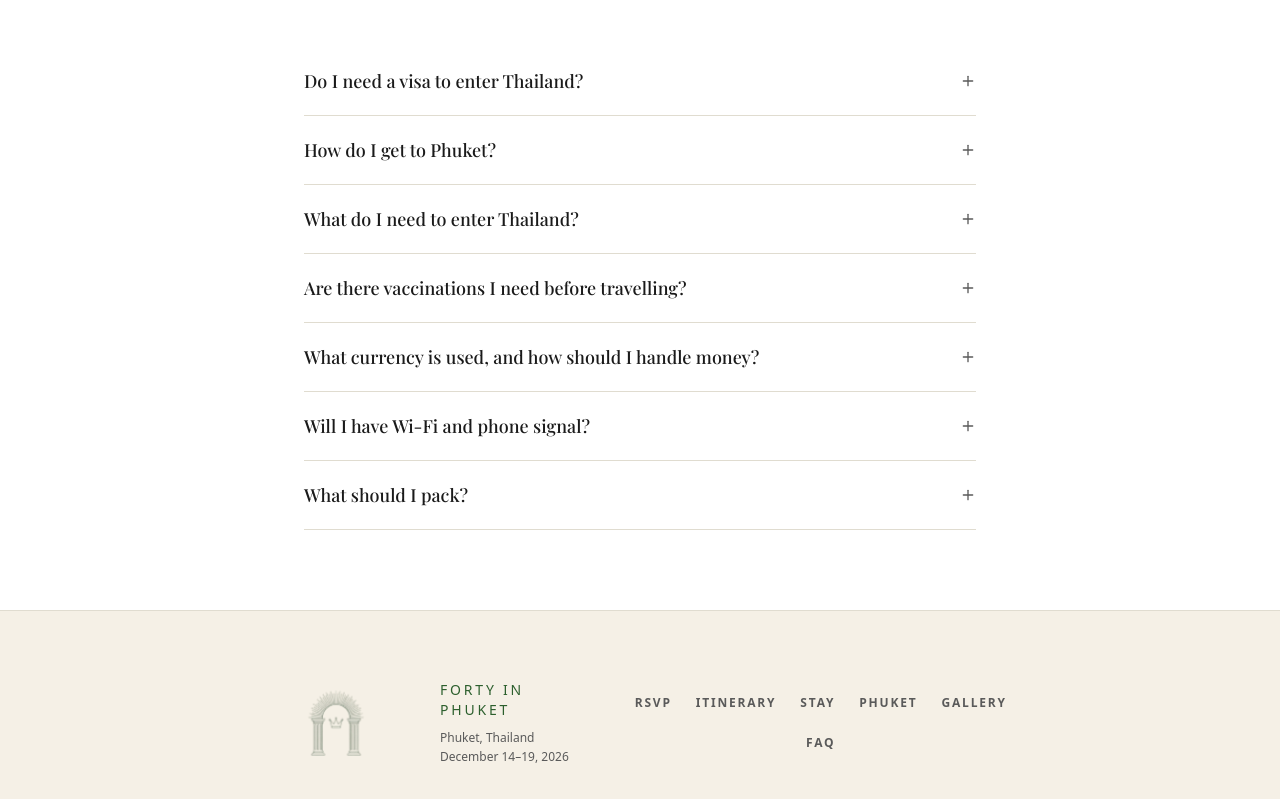
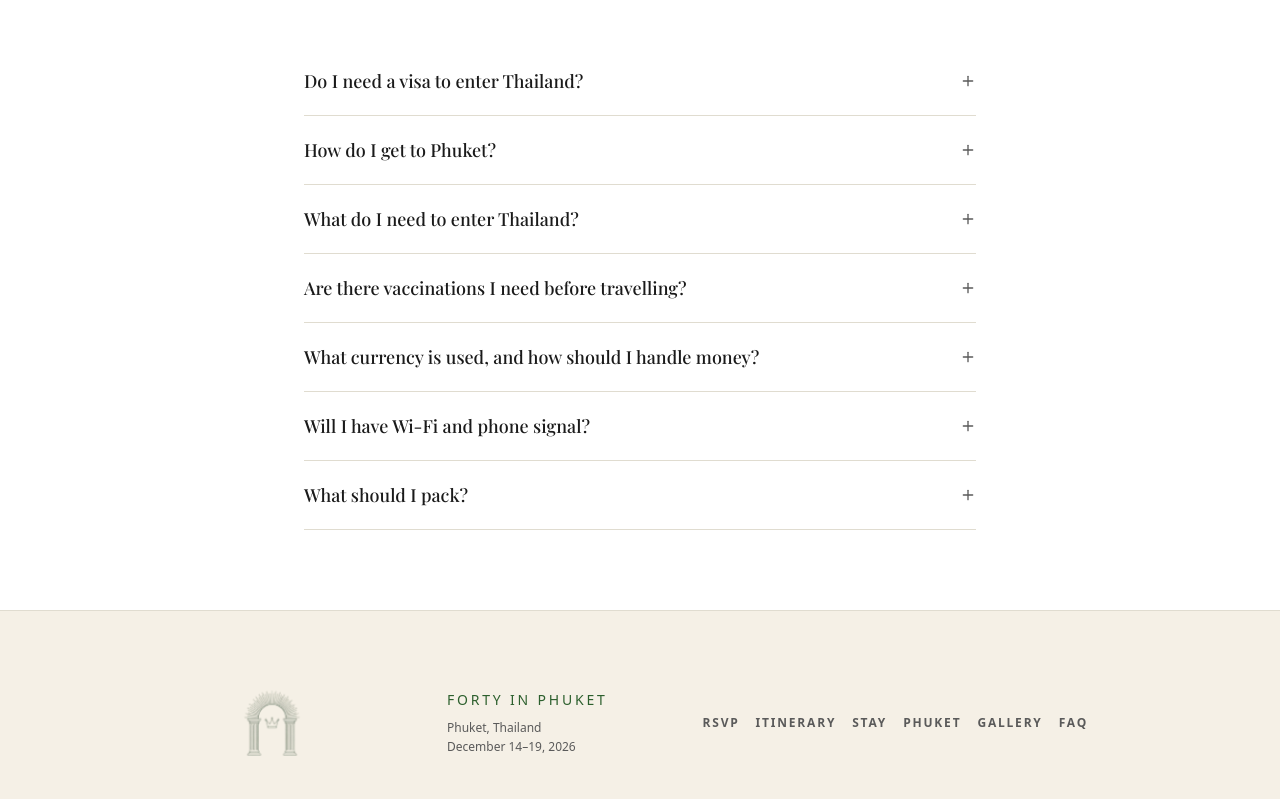
Before and after one commit to nomsou/birthday-phuket, a Next.js app: page / in a window 1280 px wide. Shown: the part 7131-7930 px from the top of the page. Built offline with nearby package versions, Linux system fonts and the light colour scheme.

Commit message:
fix(footer): widen container and tighten nav gap to prevent wrapping
- Widen footer from max-w-3xl to max-w-5xl to give nav more room
- Split nav gap into gap-x-4 and gap-y-2 for tighter horizontal spacing

```diff
--- a/src/components/layout/Footer.tsx
+++ b/src/components/layout/Footer.tsx
@@ -13,7 +13,7 @@ export function Footer() {
       className="mt-auto border-t px-6 py-8 bg-[#F5F0E6]"
       style={{ borderColor: "#E0DCD0" }}
     >
-      <div className="max-w-3xl mx-auto flex flex-col md:flex-row justify-between items-center gap-6">
+      <div className="max-w-4xl mx-auto flex flex-col md:flex-row justify-between items-center gap-6">
         <a
           href="#top"
           aria-label="Back to top"
@@ -42,7 +42,7 @@ export function Footer() {
           </p>
         </div>
 
-        <nav className="flex flex-wrap justify-center gap-6 text-xs tracking-[0.15em] uppercase">
+        <nav className="flex flex-wrap justify-center gap-x-4 gap-y-2 text-xs tracking-[0.15em] uppercase">
           {[
             { label: "RSVP", href: "#rsvp" },
             { label: "Itinerary", href: "#itinerary" },
```
